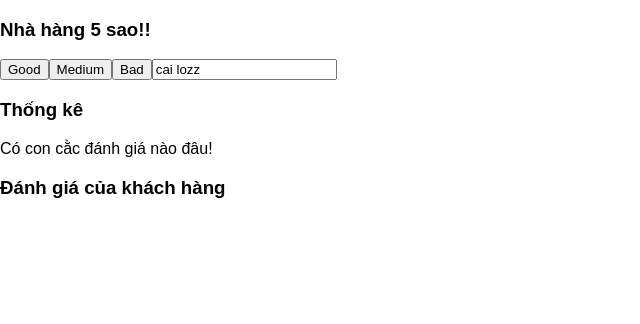
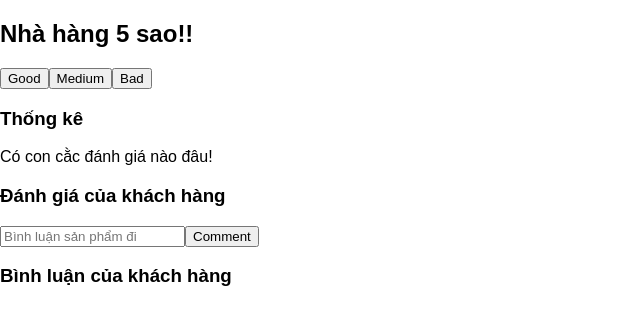
Before and after one commit to Duchieuctk41/small-project, a React (Create React App) app: page / in a window 1280 px wide. Shown: the top 324 px of the page, without its empty margins (0-640 px from the left). Built offline with nearby package versions, Linux system fonts and the light colour scheme.

Commit message:
[1.0.0] add comment of user.

```diff
--- a/src/App.css
+++ b/src/App.css
@@ -1,6 +1,3 @@
 .App {
-  text-align: center;
-  background-color: indianred;
-  height: 100vh;
-  width: 100%;
+ text-align: center;
 }
--- /dev/null
+++ b/src/Components/Restaurant/Button/Button.js
@@ -0,0 +1,7 @@
+import React from 'react';
+
+const summit = props => (
+    <button onClick={props.summited}>{props.children}</button>
+);
+
+export default summit;
--- /dev/null
+++ b/src/Components/Restaurant/Comment/Comment.css
@@ -0,0 +1,8 @@
+.Comment {
+    width: 80%;
+    background-color: black;
+    margin: 10px auto;
+    padding-top: 10px;
+    color: white;
+    padding: 10px
+}
--- /dev/null
+++ b/src/Components/Restaurant/Comment/Comment.js
@@ -0,0 +1,11 @@
+import React from 'react';
+
+import classes from './Comment.css';
+
+const comment = (props) => (
+    <h3 className={classes.Comment}>
+        {props.children}
+    </h3>
+);
+
+export default comment;
--- a/src/Components/Restaurant/Restaurant.css
+++ b/src/Components/Restaurant/Restaurant.css
@@ -0,0 +1,7 @@
+.Restaurant {
+    text-align: center;
+}
+
+.color {
+    color: white;
+  }
--- a/src/Components/Restaurant/Restaurant.js
+++ b/src/Components/Restaurant/Restaurant.js
@@ -3,6 +3,10 @@ import Button from '../../UI/ButtonRestaurant/Button';
 import Statics from './Statics/Statics';
 import Aux from '../../hoc/Aux';
 import Input from '../../UI/Input/Input';
+import Comment from './Comment/Comment';
+import Summit from './Button/Button';
+
+import classes from './Restaurant.css';
 
 const typeButton = [
     {label: 'Good', type: 'good'},
@@ -10,13 +14,19 @@ const typeButton = [
     {label: 'Bad', type: 'bad'}
 ]
 
-const restaurant = (props) => {
+const restaurant = () => {
 
     const [voteds, setVoteds] = useState({
         good: 0,
         medium: 0,
         bad: 0
     });
+    const [status, setStatus] = useState("");
+    const [listStatus, setListStatus] = useState([
+        {status: "Bình luận của khách hàng"}
+    ]);
+
+    const placeholder = "Bình luận sản phẩm đi";
 
     useEffect(() => {
 
@@ -31,6 +41,25 @@ const restaurant = (props) => {
         updateVoteds[type] = updateCount;
         setVoteds(updateVoteds);
     }
+
+    const commentHandler = () => {
+        const statused = status;
+        const newListStatus = [...listStatus];
+        if (status !== "") {
+            newListStatus.push({status: statused});
+            setListStatus(newListStatus);
+            setStatus("");
+        }
+
+
+    }
+
+    let listComment = listStatus.map(status => {
+        console.log(status.status);
+        if (listStatus.length > 0) {
+            return <Comment key={status.status}>{status.status}</Comment>;
+        }
+    });
 
     let votedOfUser = Object.keys(voteds)
     .map(voted => {
@@ -50,17 +79,20 @@ const restaurant = (props) => {
     }
 
     return (
-        <Aux>
-            <h3>Nhà hàng 5 sao!!</h3>
+        <Aux className={classes.Restaurant}>
+            <h2 className={classes.color}>Nhà hàng 5 sao!!</h2>
             {typeButton.map(ctrl => (
                 <Button key={ctrl.label} clicked={() => handlerClicked(ctrl.type)}>
                     {ctrl.label}
                 </Button>
             ))}
-            <Input review="cai lozz"/>
+
             <h3>Thống kê</h3>
             {votedOfUser}
             <h3>Đánh giá của khách hàng</h3>
+            <Input placeholder={placeholder} statuss={status} changed={(event) => setStatus(event.target.value)}/>
+            <Summit summited={commentHandler}>Comment</Summit>
+            {listComment}
         </Aux>
     )
 }
--- a/src/UI/Input/Input.js
+++ b/src/UI/Input/Input.js
@@ -1,7 +1,7 @@
 import React from 'react';
 
 const input = (props) => (
-    <input value={props.review}></input>
+    <input placeholder={props.placeholder}  value={props.statuss} onChange={props.changed}></input>
 )
 
 export default input;
--- a/src/hoc/Aux.js
+++ b/src/hoc/Aux.js
@@ -1,7 +1,7 @@
 import React from 'react';
 
 const aux = props => (
-    <div>{props.children}</div>
+    <div className={props.className}>{props.children}</div>
 );
 
 export default aux;
```
